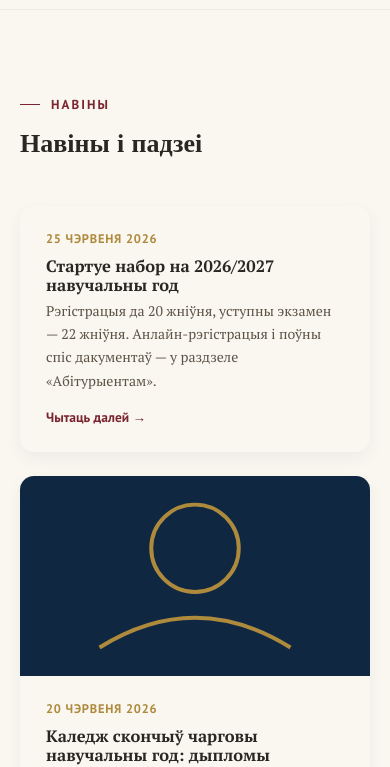
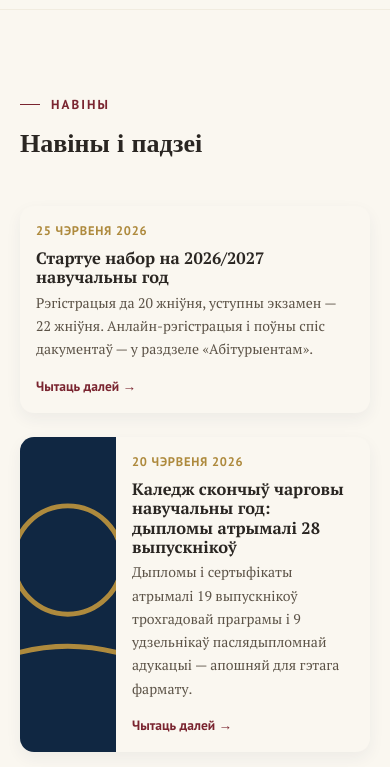
Before and after one commit to mtk-college/mtk-college-website, an Eleventy site: page content/pages/news.md in a window 390 px wide. Shown: the part 61-828 px from the top of the page. Built offline with nearby package versions, Linux system fonts and the light colour scheme; Eleventy itself is replaced by a stand-in of ours; files that its build step writes are made by us from their sources.

Commit message:
Add files via upload

```diff
--- a/styles.css
+++ b/styles.css
@@ -121,10 +121,14 @@
 
   /* ===== NEWS ===== */
   .news-list{max-width:760px; display:flex; flex-direction:column; gap:24px;}
-  .news-item{display:block; background:var(--paper); border-radius:var(--r); overflow:hidden; box-shadow:0 6px 16px rgba(27,54,84,0.06); text-decoration:none; color:inherit; transition:transform 0.2s, box-shadow 0.2s;}
+  .news-item{display:flex; align-items:stretch; background:var(--paper); border-radius:var(--r); overflow:hidden; box-shadow:0 6px 16px rgba(27,54,84,0.06); text-decoration:none; color:inherit; transition:transform 0.2s, box-shadow 0.2s;}
   .news-item:hover{transform:translateY(-3px); box-shadow:0 12px 26px rgba(27,54,84,0.12);}
-  .news-thumb{width:100%; height:200px; object-fit:cover; display:block;}
-  .news-body{padding:22px 26px;}
+  .news-thumb{width:140px; min-width:140px; aspect-ratio:1/1; object-fit:cover; display:block;}
+  .news-body{padding:20px 26px; flex:1; min-width:0;}
+  @media (max-width: 560px){
+    .news-thumb{width:96px; min-width:96px;}
+    .news-body{padding:14px 16px;}
+  }
   .news-date{font-family:'PT Sans', sans-serif; font-weight:700; color:var(--gold); font-size:12.5px; letter-spacing:0.06em; text-transform:uppercase; display:block; margin-bottom:8px;}
   .news-body h3{margin-bottom:8px;}
   .news-read-more{display:inline-block; margin-top:14px; font-family:'PT Sans', sans-serif; font-size:13.5px; font-weight:700; color:var(--bordeaux);}
```
